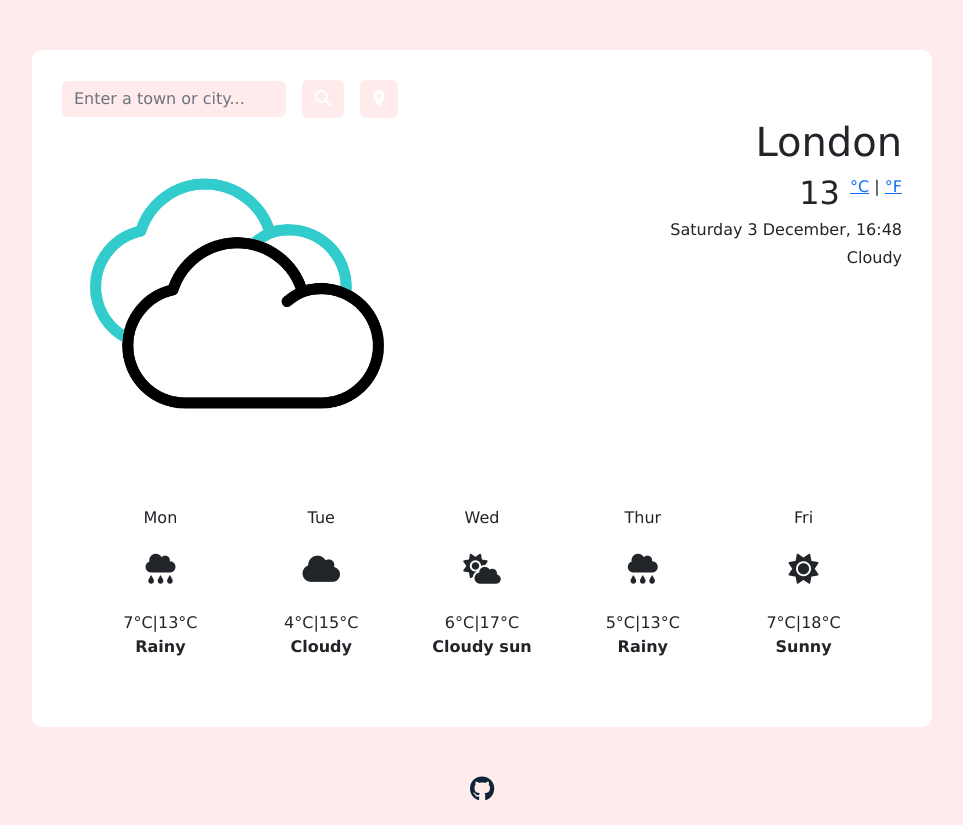
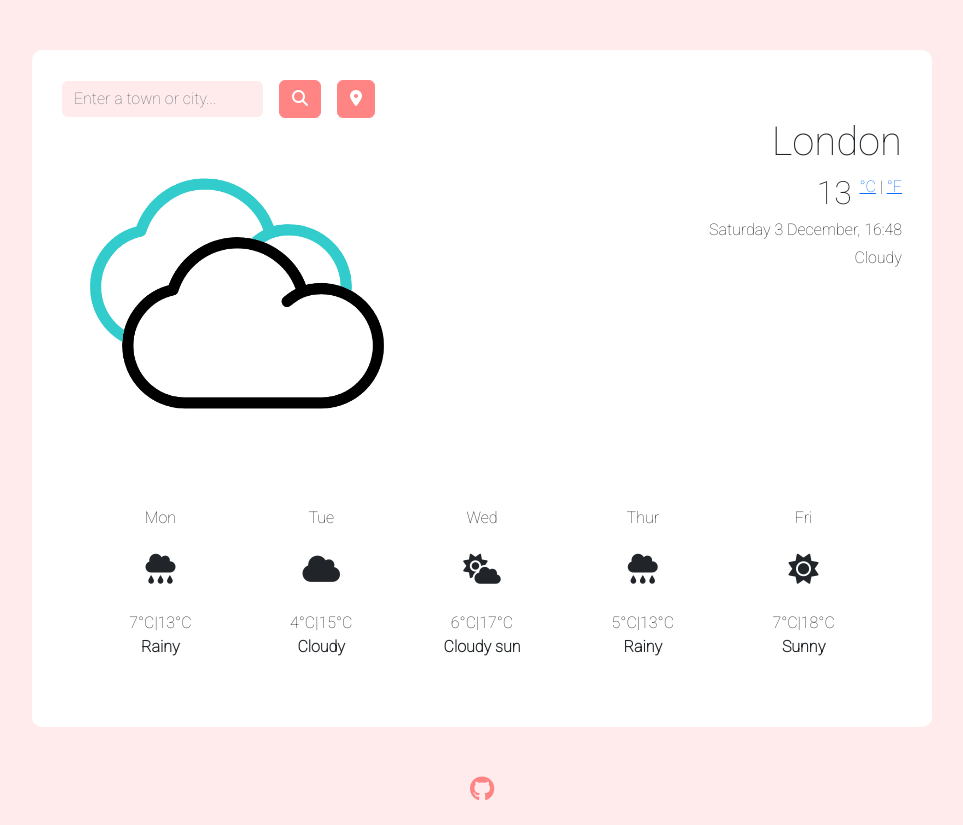
Before and after one commit to R-M-R-0/Weather-App, a plain HTML site: page index.html in a window 1280 px wide. Shown: the whole page, without its empty margins (158-1121 px from the left). Drawn offline with nearby package versions, Linux system fonts and the light colour scheme.

Commit message:
Installed google font project

```diff
--- a/index.html
+++ b/index.html
@@ -17,6 +17,7 @@
       src="https://kit.fontawesome.com/ff56f6300e.js"
       crossorigin="anonymous"
     ></script>
+    <link rel="preconnect" href="https://fonts.googleapis.com"><link rel="preconnect" href="https://fonts.gstatic.com" crossorigin><link href="https://fonts.googleapis.com/css2?family=Pacifico&family=Roboto:wght@100&display=swap" rel="stylesheet">
   </head>
 
   <body>
--- a/src/style.css
+++ b/src/style.css
@@ -1,5 +1,6 @@
 body {
-  font-family: Verdana, Geneva, Tahoma, sans-serif;
+  font-family: "Pacifico", cursive;
+  font-family: "Roboto", sans-serif;
   background: #ffebeb;
 }
 
@@ -26,10 +27,10 @@ footer {
 }
 
 .btn {
-  background: #ffebeb;
+  background: #ff8585;
   text-align: center;
   color: #fff;
-  border-color: #ffebeb;
+  border-color: #ff8585;
   border-radius: 6px;
   transition: 200ms ease-in-out;
   box-shadow: none;
@@ -37,9 +38,9 @@ footer {
 }
 
 .btn:hover {
-  color: #ffebeb;
+  color: #ff8585;
   background: #fff;
-  border-color: #ffebeb;
+  border-color: #ff8585;
 }
 
 .card {
@@ -80,5 +81,5 @@ footer {
 .fa-brands,
 fa-github {
   font-size: 25px;
-  color: #0d2534;
+  color: #ff8585;
 }
```
